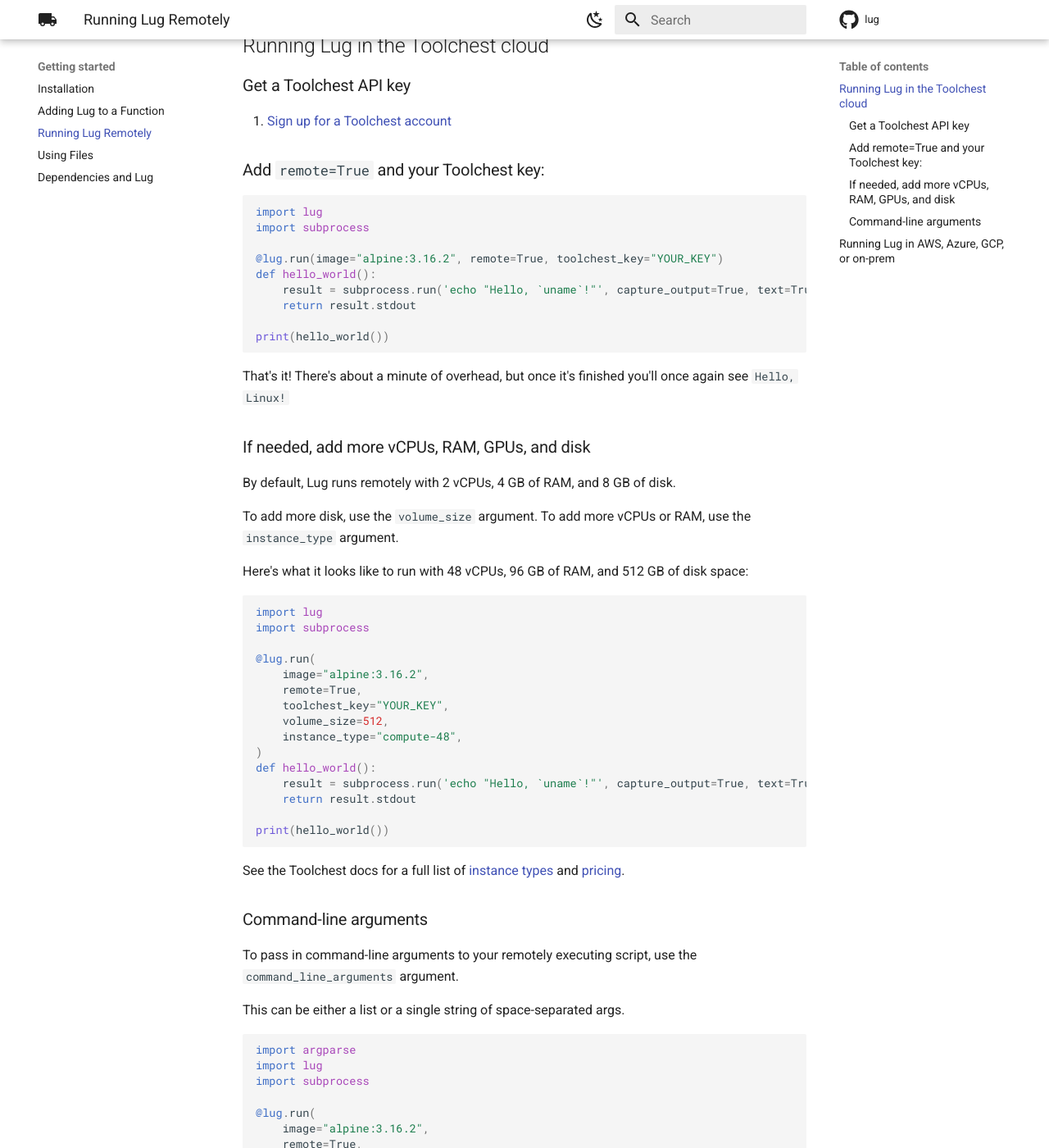
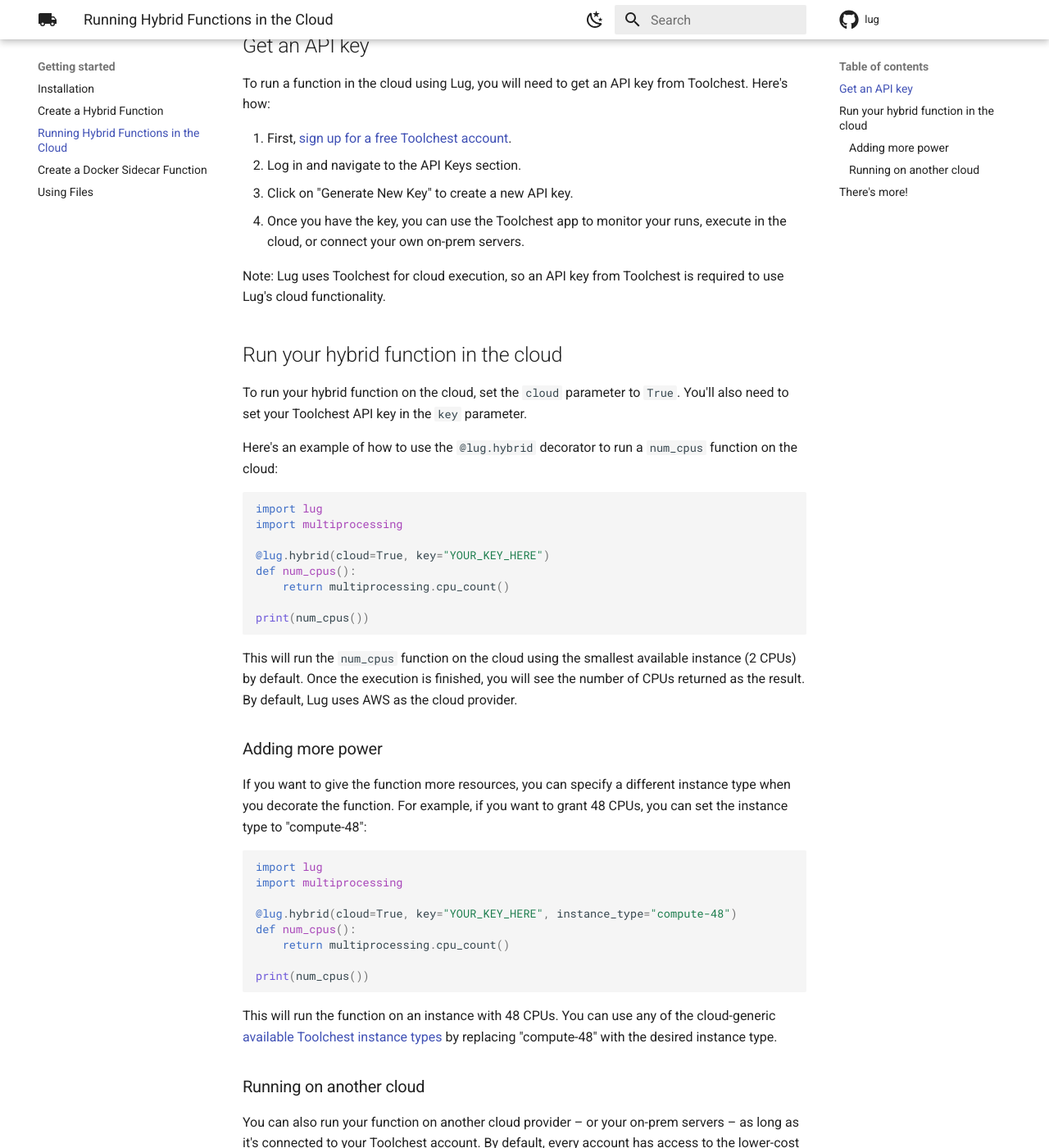
Before and after one commit to trytoolchest/lug, an MkDocs documentation site: the page built from docs/docs/getting-started/running-lug-remotely.md, in a window 1280 px wide and 1400 px high, scrolled down 191 px. Shown: the whole window at 82% size. Built offline with MkDocs 1.6.1 and Material for MkDocs 9.7.7, drawn with Linux system fonts in a browser that asks for light colours; comment, search, counter and statistics services are not loaded; some of the changed text lies outside the part shown.

````diff
--- a/docs/docs/getting-started/running-lug-remotely.md
+++ b/docs/docs/getting-started/running-lug-remotely.md
@@ -1,82 +1,87 @@
-# Running Lug remotely
+# Running Hybrid Functions in the Cloud
 
-## Running Lug in the Toolchest cloud
+## Get an API key
 
-### Get a Toolchest API key
+To run a function in the cloud using Lug, you will need to get an API key from Toolchest. Here's how:
 
-1. [Sign up for a Toolchest account](https://www.trytoolchest.com/)
+1. First, [sign up for a free Toolchest account](https://dash.trytoolchest.com/).
+2. Log in and navigate to the API Keys section.
+3. Click on "Generate New Key" to create a new API key.
+4. Once you have the key, you can use the Toolchest app to monitor your runs, execute in the cloud, or connect your own
+on-prem servers.
 
-### Add `remote=True` and your Toolchest key:
+Note: Lug uses Toolchest for cloud execution, so an API key from Toolchest is required to use Lug's cloud functionality.
+
+## Run your hybrid function in the cloud
+
+To run your hybrid function on the cloud, set the `cloud` parameter to `True`. You'll also need to set your Toolchest
+API key in the `key` parameter.
+
+Here's an example of how to use the `@lug.hybrid` decorator to run a `num_cpus` function on the cloud:
 
 ```python
 import lug
-import subprocess
+import multiprocessing
 
-@lug.run(image="alpine:3.16.2", remote=True, toolchest_key="YOUR_KEY")
-def hello_world():
-    result = subprocess.run('echo "Hello, `uname`!"', capture_output=True, text=True, shell=True)
-    return result.stdout
+@lug.hybrid(cloud=True, key="YOUR_KEY_HERE")
+def num_cpus():
+    return multiprocessing.cpu_count()
 
-print(hello_world())
+print(num_cpus())
 ```
 
-That's it! There's about a minute of overhead, but once it's finished you'll once again see `Hello, Linux!`
+This will run the `num_cpus` function on the cloud using the smallest available instance (2 CPUs) by default. Once the
+execution is finished, you will see the number of CPUs returned as the result. By default, Lug uses AWS as the cloud
+provider.
 
-### If needed, add more vCPUs, RAM, GPUs, and disk
+### Adding more power
 
-By default, Lug runs remotely with 2 vCPUs, 4 GB of RAM, and 8 GB of disk.
-
-To add more disk, use the `volume_size` argument. To add more vCPUs or RAM, use the `instance_type` argument.
-
-Here's what it looks like to run with 48 vCPUs, 96 GB of RAM, and 512 GB of disk space:
+If you want to give the function more resources, you can specify a different instance type when you decorate the
+function. For example, if you want to grant 48 CPUs, you can set the instance type to "compute-48":
 
 ```python
 import lug
-import subprocess
+import multiprocessing
 
-@lug.run(
-    image="alpine:3.16.2",
-    remote=True,
-    toolchest_key="YOUR_KEY",
-    volume_size=512,
-    instance_type="compute-48",
-)
-def hello_world():
-    result = subprocess.run('echo "Hello, `uname`!"', capture_output=True, text=True, shell=True)
-    return result.stdout
+@lug.hybrid(cloud=True, key="YOUR_KEY_HERE", instance_type="compute-48")
+def num_cpus():
+    return multiprocessing.cpu_count()
 
-print(hello_world())
+print(num_cpus())
 ```
 
-See the Toolchest docs for a full list of [instance types](todo) and
-[pricing](https://docs.trytoolchest.com/docs/pricing).
+This will run the function on an instance with 48 CPUs. You can use any of the cloud-generic
+[available Toolchest instance types](https://docs.trytoolchest.com/toolchest-hosted-cloud/instance-types/) by replacing
+"compute-48" with the desired instance type.
 
-### Command-line arguments
-To pass in command-line arguments to your remotely executing script, use the `command_line_arguments` argument.
+### Running on another cloud
 
-This can be either a list or a single string of space-separated args.
+You can also run your function on another cloud provider – or your on-prem servers – as long as it's connected to your
+Toolchest account. By default, every account has access to the lower-cost queued Toolchest Cloud Extension (TCE), so
+we'll use it for this example.
+
+To run your Lug functions in TCE, simply set the `provider` argument to "tce" in the `@lug.hybrid` function call.
+
 ```python
-import argparse
 import lug
-import subprocess
+import multiprocessing
 
-@lug.run(
-    image="alpine:3.16.2",
-    remote=True,
-    toolchest_key="YOUR_KEY",
-    command_line_args=["--value-to-print", "Hello"],
+@lug.hybrid(
+    cloud=True,
+    key="YOUR_KEY_HERE",
+    instance_type="compute-48",
+    provider="tce", # add this line
 )
-def say_hello():
-    parser = argparse.ArgumentParser()
-    parser.add_argument("--value-to-print",
-                        dest="value_to_print")
+def num_cpus():
+    return multiprocessing.cpu_count()
 
-    result = subprocess.run(f"echo {parser.parse_args().value_to_print}", capture_output=True, text=True, shell=True)
-    return result.stdout
-
-print(say_hello())
+print(num_cpus())
 ```
 
-## Running Lug in AWS, Azure, GCP, or on-prem
+This allows for easy switching between different environments and providers, making it easy to scale your computation
+while utilizing specialized or lower-cost infrastructure.
 
-You can run Lug on any machine, but automated cloud offloading isn't supported yet outside of Toolchest. PRs are welcome!
+## There's more!
+
+This covers the basic of running Lug functions, but you can do a lot more than just print the number of CPUs! Check out
+some of our Lug examples.
--- a/docs/docs/reference/redirected-system-calls.md
+++ /dev/null
@@ -1,66 +0,0 @@
-# Redirected system calls
-
-## How Lug detects and redirects functions
-
-Lug finds calls to supported functions and re-routes them to the Docker container. It digs three layers deep, starting
-with the decorated function and including all references up to three steps away.
-
-This means that a call to `subproccess.run` in the Lug-decorated function would be redirected, and so would a
-`subprocess.run` call that happens in a function called by the Lug-decorated function. The same call that happens after
-chain of five function calls would not be re-routed, unless it shares the same reference.
-
-For example, both of these `subprocess.run` calls run in the Docker container even though only `hello_world` is
-decorated:
-
-```python
-import lug
-import subprocess
-
-def my_name_is():
-    result = subprocess.run('echo "My name is `uname`."', capture_output=True, text=True, shell=True)
-    return result.stdout
-
-@lug.run(image="alpine:3.16.2")
-def hello_world():
-    result = subprocess.run('echo "Hello, `uname`!"', capture_output=True, text=True, shell=True)
-    return result.stdout + my_name_is()
-
-print(hello_world())
-```
-
-Running from macOS with a Linux Docker image prints:
-```
-Hello, Linux!
-My name is Linux.
-```
-
-## Supported functions
-
-### `os.system`
-
-The single string argument to `os.system` is redirected to the Docker container.
-
-The `docker_shell_location` argument is ignored.
-
-### `subprocess.Popen`
-
-The entire `subprocess.Popen` call is redirected to the Docker container.
-
-The `docker_shell_location` argument is only used if `shell=True` is not set.
-
-Functionality is nearly identical to executing locally – you can even call `.wait()` after spawning a new process.
-
-### `subprocess.run`
-
-The entire `subprocess.run` call is redirected to the Docker container.
-
-The `docker_shell_location` argument is only used if `shell=True` is not set.
-
-### Any function that uses any of the above calls under the hood is supported
-
-## Unsupported functions
-
-### Direct calls to any system call, below the `subprocess.Popen` layer
-
-A direct C `system` call that's executed without going through `os.system`, `subprocess.run`, or
-`subprocess.Popen` would not be redirected to the Docker container.
--- a/docs/docs/reference/supported-docker-images.md
+++ /dev/null
@@ -1,31 +0,0 @@
-# Supported Docker images
-
-## What is supported?
-
-### Images that have interactive shell support
-
-Lug assumes that a shell is supported at `/bin/sh`. If you want to use a different type of shell, like `/bin/bash`, you
-can set it using the `docker_shell_location` Lug argument:
-
-```python
-@lug.run(image="alpine:3.16.2", docker_shell_location="/bin/bash")
-def hello_world():
-    result = subprocess.run('asdf "Hello, `uname`!"', capture_output=True, text=True, shell=True)
-    return result.stdout
-
-print(hello_world())
-```
-
-### Docker images that don't have Python
-
-You don't need Python on your Docker image with Lug! Lug handles your Python code independently of the Docker container
-you set.
-
-### Posix file systems (macOS, most Linux distros)
-
-Some functionality will work on other systems, but everything is tested using Linux and macOS.
-
-## What isn't supported?
-
-- Docker images that don't have the ability to open a shell
-- Running your Lug-decorated Python function inside the Docker container
--- a/docs/mkdocs.yml
+++ b/docs/mkdocs.yml
@@ -29,13 +29,10 @@ nav:
   - Home: "index.md"
   - Getting started:
       - Installation: "getting-started/installation.md"
-      - Adding Lug to a Function: "getting-started/adding-lug-to-a-function.md"
-      - Running Lug Remotely: "getting-started/running-lug-remotely.md"
+      - Create a Hybrid Function: "getting-started/create-a-hybrid-function.md"
+      - Running Hybrid Functions in the Cloud: "getting-started/running-lug-remotely.md"
+      - Create a Docker Sidecar Function: "getting-started/docker-sidecar.md"
       - Using Files: "getting-started/using-files.md"
-      - Dependencies and Lug: "getting-started/dependencies-and-lug.md"
-  - Reference:
-      - Redirected System Calls: "reference/redirected-system-calls.md"
-      - Supported Docker Images: "reference/supported-docker-images.md"
   - Troubleshooting:
       - Common Errors: "troubleshooting/common-errors.md"
 markdown_extensions:
@@ -55,4 +52,4 @@ extra:
 repo_url: https://github.com/trytoolchest/lug
 repo_name: lug
 edit_uri: edit/main/docs/docs
-copyright: Copyright 2022 Toolchest, Inc.
+copyright: Copyright 2023 Toolchest, Inc.
````
Also changed, not shown: docs/docs/getting-started/adding-lug-to-a-function.md (deleted, +0 -19 lines), docs/docs/getting-started/create-a-hybrid-function.md (added, +32 -0 lines), docs/docs/getting-started/dependencies-and-lug.md (deleted, +0 -38 lines), docs/docs/getting-started/docker-sidecar.md (added, +51 -0 lines), docs/docs/getting-started/installation.md (+1 -1 lines), docs/docs/getting-started/using-files.md (+62 -58 lines), docs/docs/index.md (+15 -21 lines), README.md, 1 other file.
